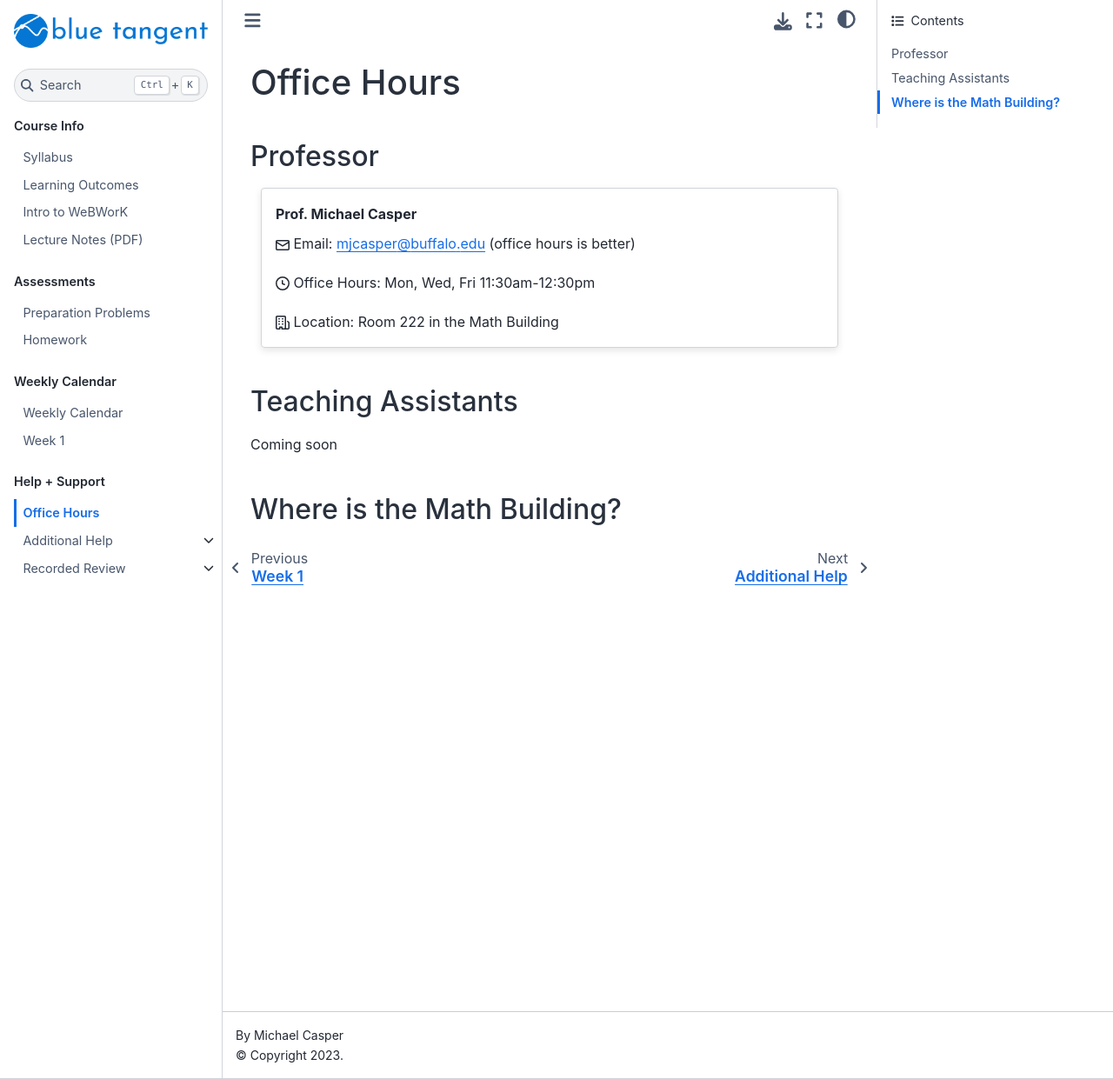
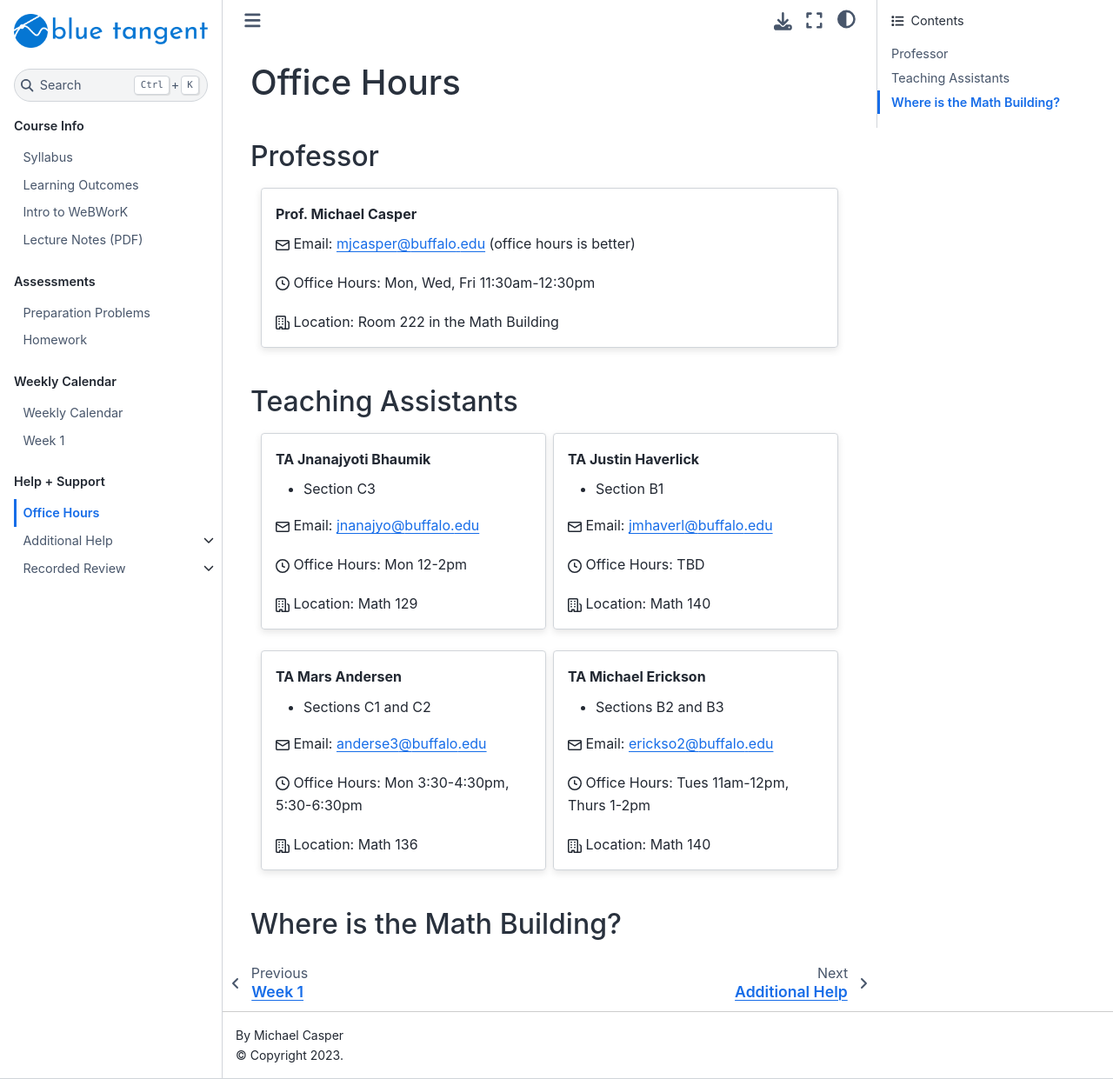
Before and after one commit to mjcasper/info-131, a Jupyter Book: the page built from start/office-hours.md, in a window 1280 px wide and 1241 px high. Shown: the whole window at 87% size. Built offline with Jupyter Book 1.0.4 settings and Sphinx 7.4.7 and the Sphinx Book theme 1.1.4, drawn with Linux system fonts in a browser that asks for light colours; part of the change alters nothing that is shown.

Commit message:
update office hours

```diff
--- a/start/office-hours.md
+++ b/start/office-hours.md
@@ -24,121 +24,31 @@ Office Hours
 
 ## Teaching Assistants
 
-Coming soon
 
-<!--
-
-### Section C
 
 ::::{grid}
 :gutter: 2
 
-:::{grid-item-card} TA Lucas Kruse
+:::{grid-item-card} TA Jnanajyoti Bhaumik
 
-{octicon}`mail;1em;sd-text` Email: lucaskru@buffalo.edu
+- Section C3
 
-{octicon}`clock;1em;sd-text` Office Hours:  Wed, Fri 3-4pm
+{octicon}`mail;1em;sd-text` Email: jnanajyo@buffalo.edu
+
+{octicon}`clock;1em;sd-text` Office Hours:  Mon 12-2pm
 
 
-{octicon}`organization;1em;sd-text` Location: Math 136
+{octicon}`organization;1em;sd-text` Location: Math 129
 :::
 
 
-:::{grid-item-card} TA Arya Vadnere
+:::{grid-item-card} TA Justin Haverlick
 
-{octicon}`mail;1em;sd-text` Email: aryaabhi@buffalo.edu
+- Section B1
 
-{octicon}`clock;1em;sd-text` Office Hours:  Thurs 10am-12pm
+{octicon}`mail;1em;sd-text` Email: jmhaverl@buffalo.edu
 
-
-{octicon}`organization;1em;sd-text` Location: Math 132
-:::
-
-
-::::
-
-
-### Section D
-
-::::{grid}
-:gutter: 2
-
-:::{grid-item-card} TA Kevin Nguyen
-
-{octicon}`mail;1em;sd-text` Email: kn58@buffalo.edu
-
-
-{octicon}`clock;1em;sd-text` Office Hours:  Wed 2-3pm, Thurs 12:30-1:30pm
-
-
-{octicon}`organization;1em;sd-text` Location: Math 136
-:::
-
-
-:::{grid-item-card} TA Jun Peng
-
-{octicon}`mail;1em;sd-text` Email: jpeng3@buffalo.edu
-
-{octicon}`clock;1em;sd-text` Office Hours:  Wed 3-4pm, Fri 1-2pm
-
-
-{octicon}`organization;1em;sd-text` Location: Math 139
-:::
-
-
-::::
-
-
-### Section G
-
-::::{grid}
-:gutter: 2
-
-:::{grid-item-card} TA Seth Hovland
-
-{octicon}`mail;1em;sd-text` Email: sethhovl@buffalo.edu
-
-{octicon}`clock;1em;sd-text` Office Hours:  Mon, Wed 1-2pm
-
-
-{octicon}`organization;1em;sd-text` Location: Math 130
-:::
-
-
-:::{grid-item-card} TA Laney Wieclaw
-
-{octicon}`mail;1em;sd-text` Email: laneywie@buffalo.edu
-
-{octicon}`clock;1em;sd-text` Office Hours:  Tues 3:30-5:30pm
-
-
-{octicon}`organization;1em;sd-text` Location: Math 136
-:::
-
-
-::::
-
-### Section H
-
-::::{grid}
-:gutter: 2
-
-:::{grid-item-card} TA Kevin Euscher
-
-{octicon}`mail;1em;sd-text` Email: kevineus@buffalo.edu
-
-{octicon}`clock;1em;sd-text` Office Hours:  Mon, Wed 2-3pm
-
-
-{octicon}`organization;1em;sd-text` Location: Math 136
-:::
-
-
-:::{grid-item-card} TA Deepisha Solanki
-
-{octicon}`mail;1em;sd-text` Email: deepisha@buffalo.edu
-
-{octicon}`clock;1em;sd-text` Office Hours:  Tues 10am-12pm
+{octicon}`clock;1em;sd-text` Office Hours:  TBD
 
 
 {octicon}`organization;1em;sd-text` Location: Math 140
@@ -147,7 +57,40 @@ Coming soon
 
 ::::
 
--->
+
+
+
+::::{grid}
+:gutter: 2
+
+:::{grid-item-card} TA Mars Andersen
+
+- Sections C1 and C2
+
+{octicon}`mail;1em;sd-text` Email: anderse3@buffalo.edu
+
+{octicon}`clock;1em;sd-text` Office Hours:  Mon 3:30-4:30pm, 5:30-6:30pm
+
+{octicon}`organization;1em;sd-text` Location: Math 136
+:::
+
+
+:::{grid-item-card} TA Michael Erickson
+
+- Sections B2 and B3
+
+{octicon}`mail;1em;sd-text` Email: erickso2@buffalo.edu
+
+{octicon}`clock;1em;sd-text` Office Hours:  Tues 11am-12pm, Thurs 1-2pm
+
+
+{octicon}`organization;1em;sd-text` Location: Math 140
+:::
+
+
+::::
+
+
 
 
 
```
